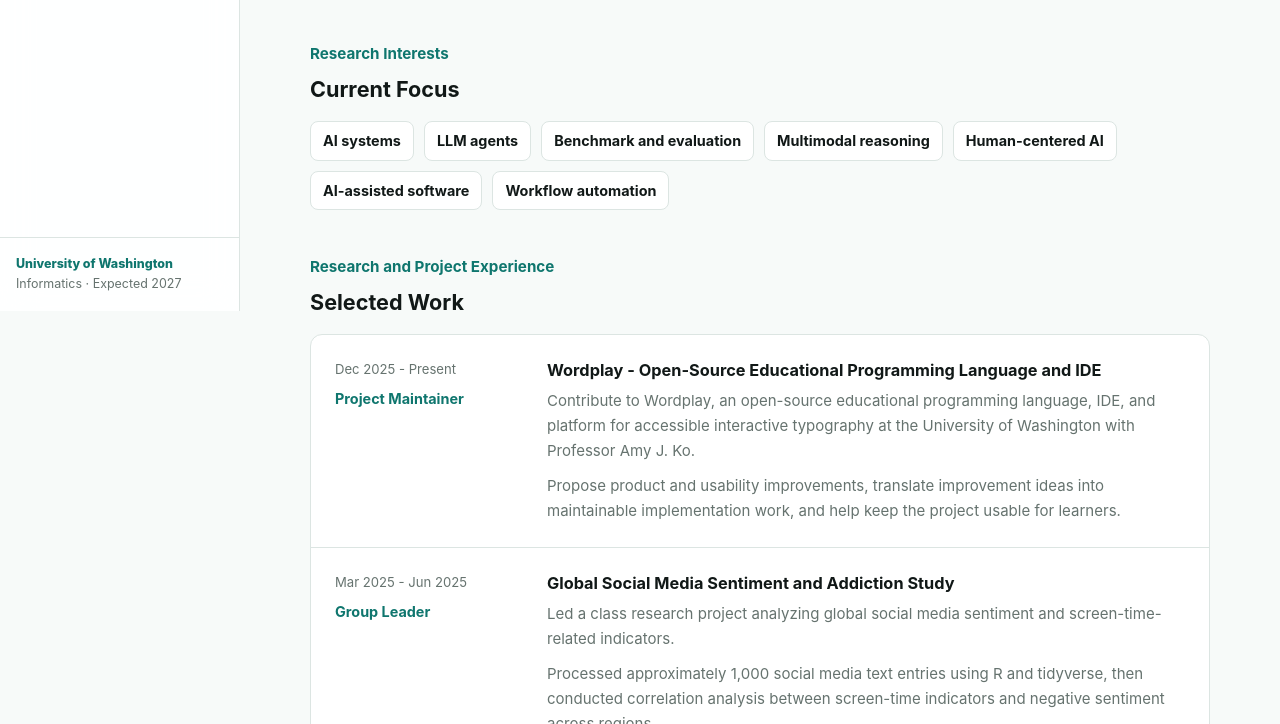
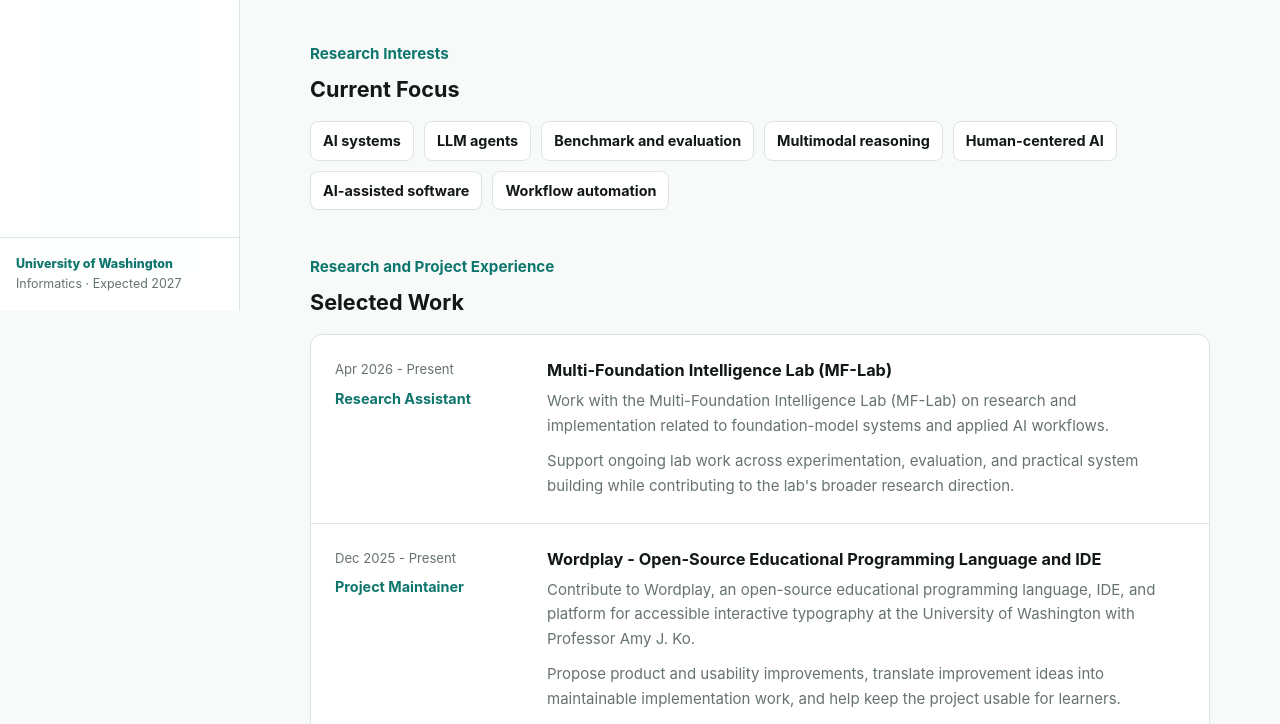
Before and after one commit to wd041216-bit/wd041216-bit.github.io, a plain HTML site: page index.html in a window 1280 px wide. Shown: the part 489-1213 px from the top of the page. Drawn offline with Linux system fonts and the light colour scheme.

Commit message:
Add MF-Lab role to CV site

```diff
--- a/index.html
+++ b/index.html
@@ -121,6 +121,24 @@
         </div>
 
         <div class="experience-list">
+          <article class="experience-item">
+            <div class="item-kicker">
+              <span>Apr 2026 - Present</span>
+              <strong>Research Assistant</strong>
+            </div>
+            <div>
+              <h3>Multi-Foundation Intelligence Lab (MF-Lab)</h3>
+              <p>
+                Work with the Multi-Foundation Intelligence Lab (MF-Lab) on research and
+                implementation related to foundation-model systems and applied AI workflows.
+              </p>
+              <p>
+                Support ongoing lab work across experimentation, evaluation, and practical system
+                building while contributing to the lab's broader research direction.
+              </p>
+            </div>
+          </article>
+
           <article class="experience-item">
             <div class="item-kicker">
               <span>Dec 2025 - Present</span>
```
